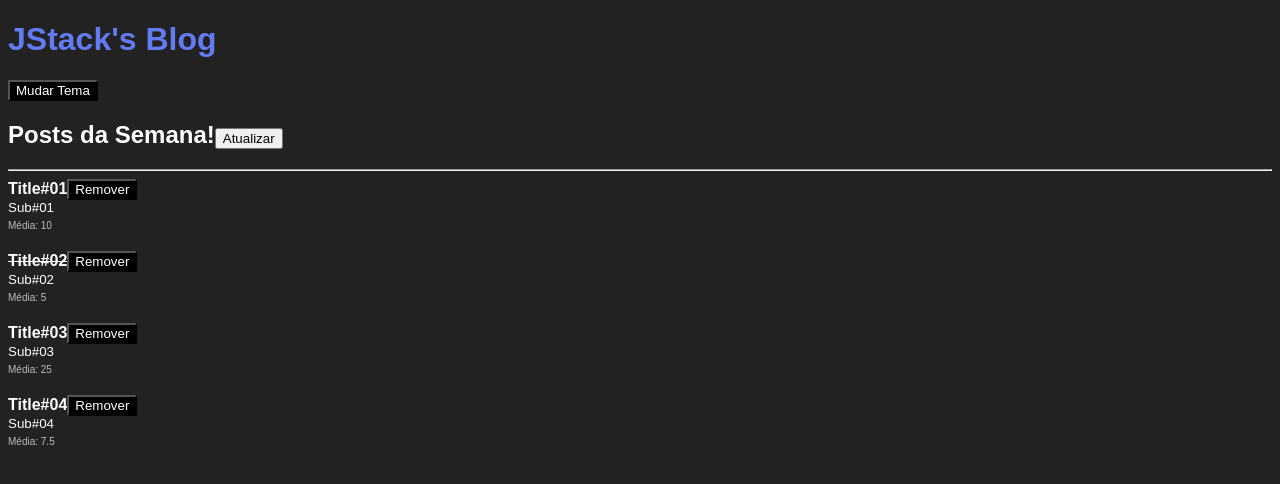
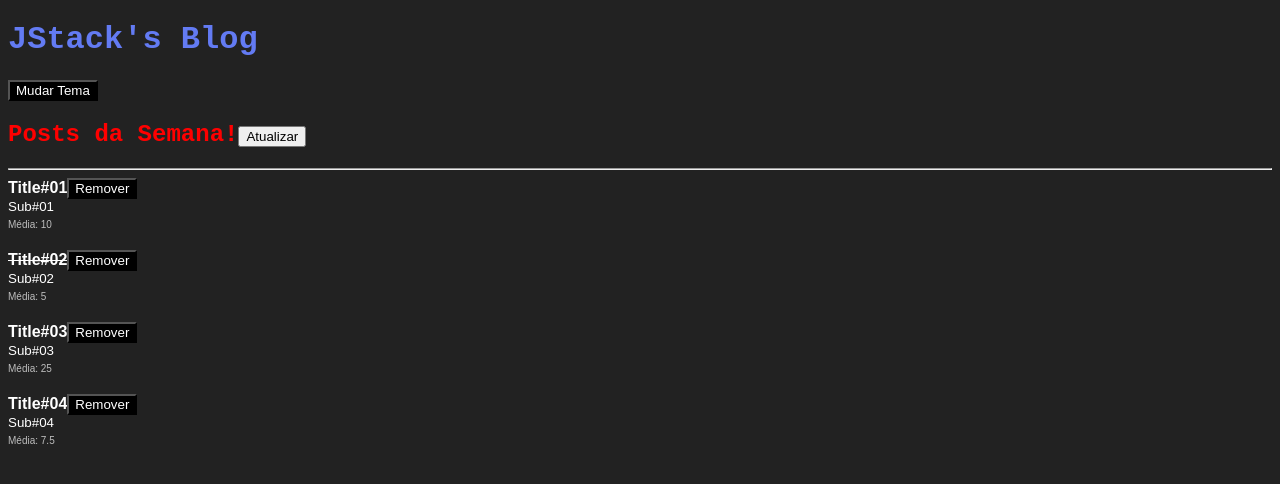
Before and after one commit to ThiagoGasparini/JStack-Backend, a React app in the folder react-fundamentos/: page / in a window 1280 px wide. Shown: the top 484 px of the page. Built offline with nearby package versions, Linux system fonts and the light colour scheme.

Commit message:
estilizando components com style-components

```diff
--- a/react-fundamentos/src/components/App.js
+++ b/react-fundamentos/src/components/App/App.js
@@ -1,7 +1,8 @@
 import React, { useState } from 'react';
-import Post from './Post/Post';
-import Header from './Header';
-import { ThemeProvider } from '../context/ThemeContext'
+import Post from '../Post/Post';
+import Header from '../Header';
+import { ThemeProvider } from '../../context/ThemeContext';
+import { Title } from './styles';
 
 function App() {
   const [posts, setPosts] = useState([
@@ -37,7 +38,7 @@ function App() {
 
   const randomNumber = (min, max) => {
     return Math.floor(Math.random() * (max - min + 1)) + min;
-  }
+  };
 
   const handleRefresh = () => {
     setPosts((prevState) => [
@@ -60,10 +61,10 @@ function App() {
   return (
     <ThemeProvider>
       <Header title="JStack's Blog">
-        <h2>
+        <Title as="h2">
           Posts da Semana!
           <button onClick={handleRefresh}>Atualizar</button>
-        </h2>
+        </Title>
       </Header>
       <hr />
       {posts.length ? (
--- /dev/null
+++ b/react-fundamentos/src/components/App/styles.js
@@ -0,0 +1,6 @@
+import styled from "styled-components";
+import MainTitle from "../Title";
+
+export const Title = styled(MainTitle)`
+  color: red;
+`
--- a/react-fundamentos/src/components/Header.js
+++ b/react-fundamentos/src/components/Header.js
@@ -2,12 +2,7 @@ import React, { useContext } from 'react';
 import PropTypes from 'prop-types';
 import Button from './Button';
 import { ThemeContext } from '../context/ThemeContext';
-
-import styled from 'styled-components';
-
-const Title = styled.h1`
-  color: #637BF3;
-`
+import Title from './Title';
 
 export default function Header(props) {
   const { onToggleTheme } = useContext(ThemeContext)
--- /dev/null
+++ b/react-fundamentos/src/components/Title.js
@@ -0,0 +1,6 @@
+import styled from "styled-components";
+
+export default styled.h1`
+  color: #637BF3;
+  font-family: 'Courier New', Courier, monospace;
+`
--- a/react-fundamentos/src/index.js
+++ b/react-fundamentos/src/index.js
@@ -1,6 +1,6 @@
 import React from 'react';
 import ReactDOM from 'react-dom';
-import App from './components/App';
+import App from './components/App/App';
 
 import GlobalStyle from './styles/global'
 
```
